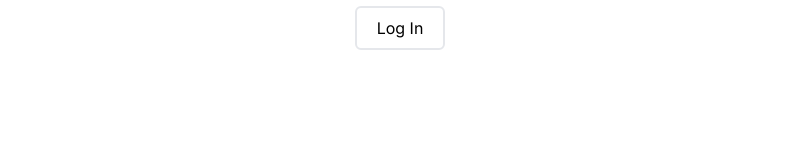
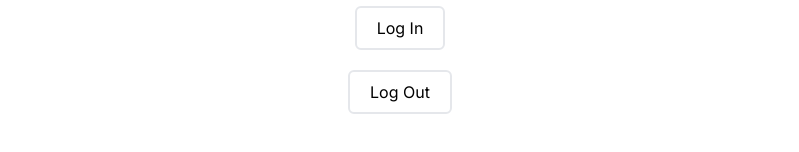
Before and after one commit to jmontanholi/bucket-list, a Next.js app: page / in a window 1280 px wide. Shown: the part 514-666 px from the top of the page, without its empty margins (240-1039 px from the left). Built offline with nearby package versions, Linux system fonts and the light colour scheme.

Commit message:
Add logout button

```diff
--- a/app/page.tsx
+++ b/app/page.tsx
@@ -16,6 +16,9 @@ export default function Home() {
         <Link href='/api/auth/login' className="hover:text-orange-600 border-2 hover:border-orange-300 py-2 px-5 rounded-md transition duration-250">
           Log In
         </Link>
+        <Link href='/api/auth/logout' className="hover:text-orange-600 border-2 hover:border-orange-300 py-2 px-5 rounded-md transition duration-250">
+          Log Out
+        </Link>
       </div>
     </main>
   );
```
